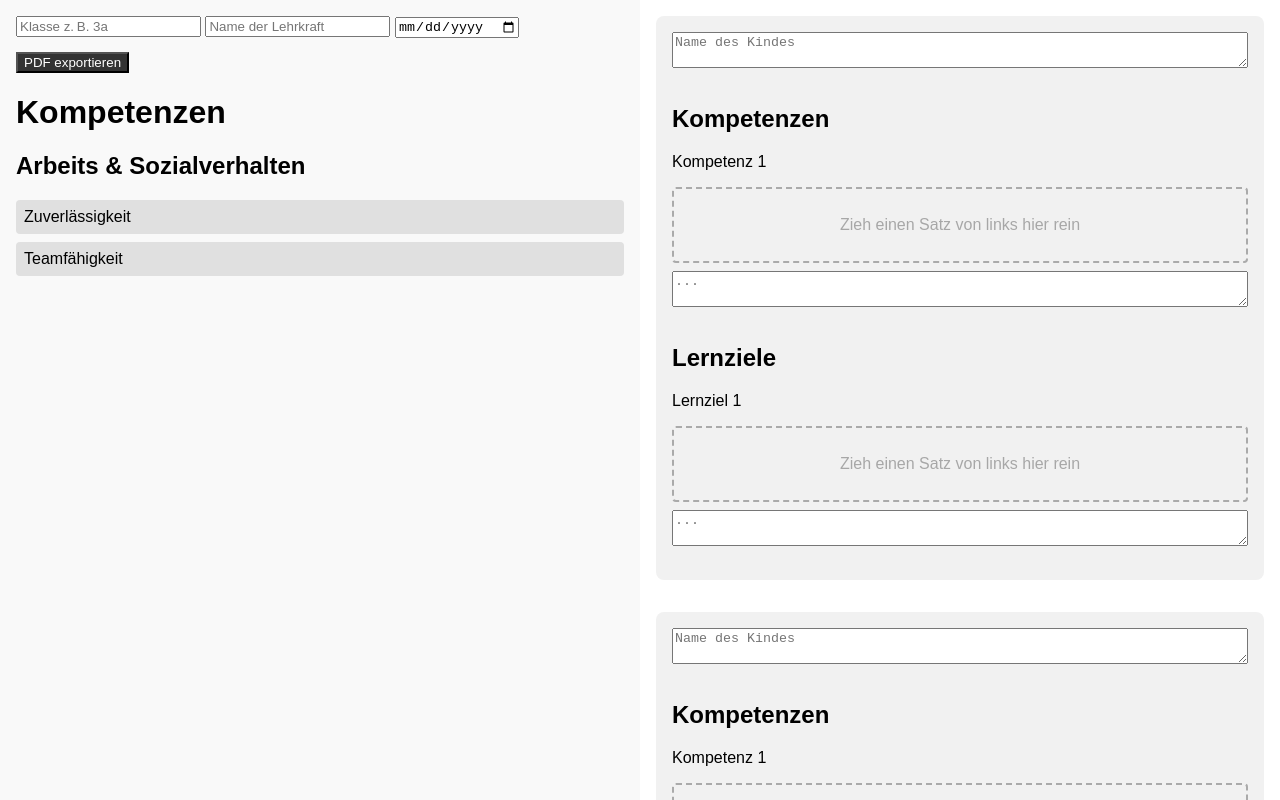
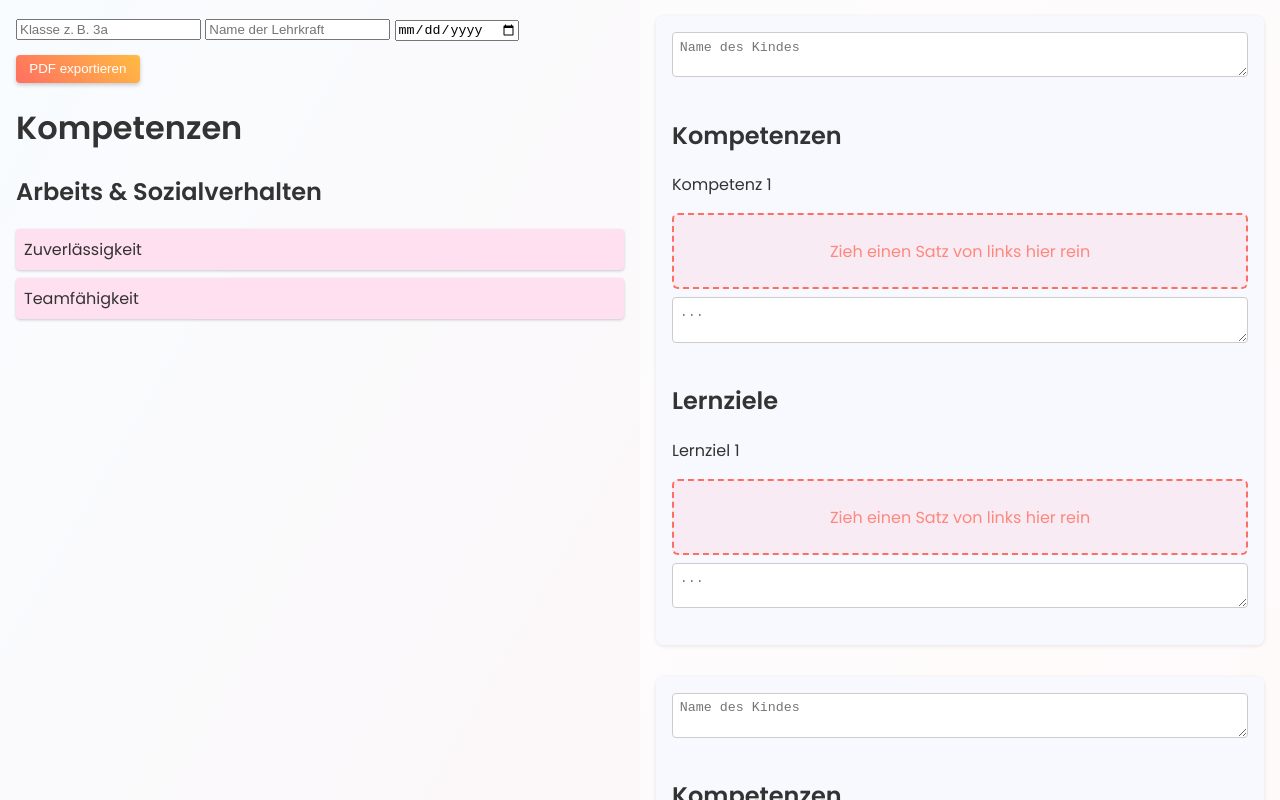
Before and after one commit to BennoLu/Chat, a plain HTML site: page index.html in a window 1280 px wide. Drawn offline with nearby package versions, Linux system fonts and the light colour scheme.

Commit message:
Add vibrant styling

```diff
--- a/index.html
+++ b/index.html
@@ -2,8 +2,9 @@
 <html lang="de">
 <head>
 	<meta charset="UTF-8">
-	<title>Kompetenzformular</title>
-	<link rel="stylesheet" href="style.css">
+        <title>Kompetenzformular</title>
+        <link href="https://fonts.googleapis.com/css2?family=Poppins:wght@400;600&display=swap" rel="stylesheet">
+        <link rel="stylesheet" href="style.css">
     <script src="https://cdn.jsdelivr.net/npm/sortablejs@1.15.0/Sortable.min.js"></script>
 
 </head>
--- a/style.css
+++ b/style.css
@@ -1,13 +1,27 @@
+@import url('https://fonts.googleapis.com/css2?family=Poppins:wght@400;600&display=swap');
+
 .button {
         margin-top: 1em;
-	background: #333;
-	color: white;
+        background: linear-gradient(45deg, #ff6f61, #ffbc42);
+        color: #fff;
+        border: none;
+        padding: 0.5em 1em;
+        border-radius: 4px;
+        cursor: pointer;
+        box-shadow: 0 2px 4px rgba(0, 0, 0, 0.2);
+        transition: transform 0.1s ease;
+}
+
+.button:hover {
+        transform: scale(1.05);
 }
 
 body {
         display: flex;
-	font-family: sans-serif;
+        font-family: 'Poppins', sans-serif;
         margin: 0;
+        background: linear-gradient(120deg, #b8e1fc, #ff9a9e);
+        color: #333;
 }
 
 .section {
@@ -16,32 +30,39 @@ body {
 	box-sizing: border-box;
 }
 
+
 .left {
-	background: #f9f9f9;
+        background: rgba(255, 255, 255, 0.9);
 }
 
+
 .right {
-	background: #fff;
+        background: rgba(255, 255, 255, 0.95);
         overflow-y: auto;
         height: 100vh;
 }
 
+
 .kompetenz {
-	background: #e0e0e0;
+        background: #ffe0f0;
         margin: 0.5em 0;
         padding: 0.5em;
         border-radius: 4px;
         cursor: grab;
+        box-shadow: 0 1px 3px rgba(0, 0, 0, 0.2);
 }
 
+
 .dropzone {
-	border: 2px dashed #aaa;
+        border: 2px dashed #ff6f61;
         padding: 1em;
         margin-bottom: 0.5em;
-	border-radius: 4px;
+        border-radius: 6px;
         min-height: 40px;
         position: relative;
+        background: rgba(255, 182, 193, 0.2);
 }
+
 
 .dropzone::before {
         content: attr(data-placeholder);
@@ -49,8 +70,8 @@ body {
         top: 50%;
         left: 50%;
         transform: translate(-50%, -50%);
-	color: #777;
-	opacity: 0.6;
+        color: #ff6f61;
+        opacity: 0.8;
         pointer-events: none;
         white-space: nowrap;
 }
@@ -68,11 +89,15 @@ textarea {
         width: 100%;
         box-sizing: border-box;
         margin-bottom: 1em;
+        border-radius: 4px;
+        border: 1px solid #ccc;
+        padding: 0.5em;
 }
 
 .kind-block {
-	background: #f1f1f1;
+        background: rgba(248, 249, 255, 0.9);
         padding: 1em;
         margin-bottom: 2em;
         border-radius: 8px;
+        box-shadow: 0 1px 4px rgba(0, 0, 0, 0.1);
 }
```
Lines whose indentation alone changed are shown as unchanged.
